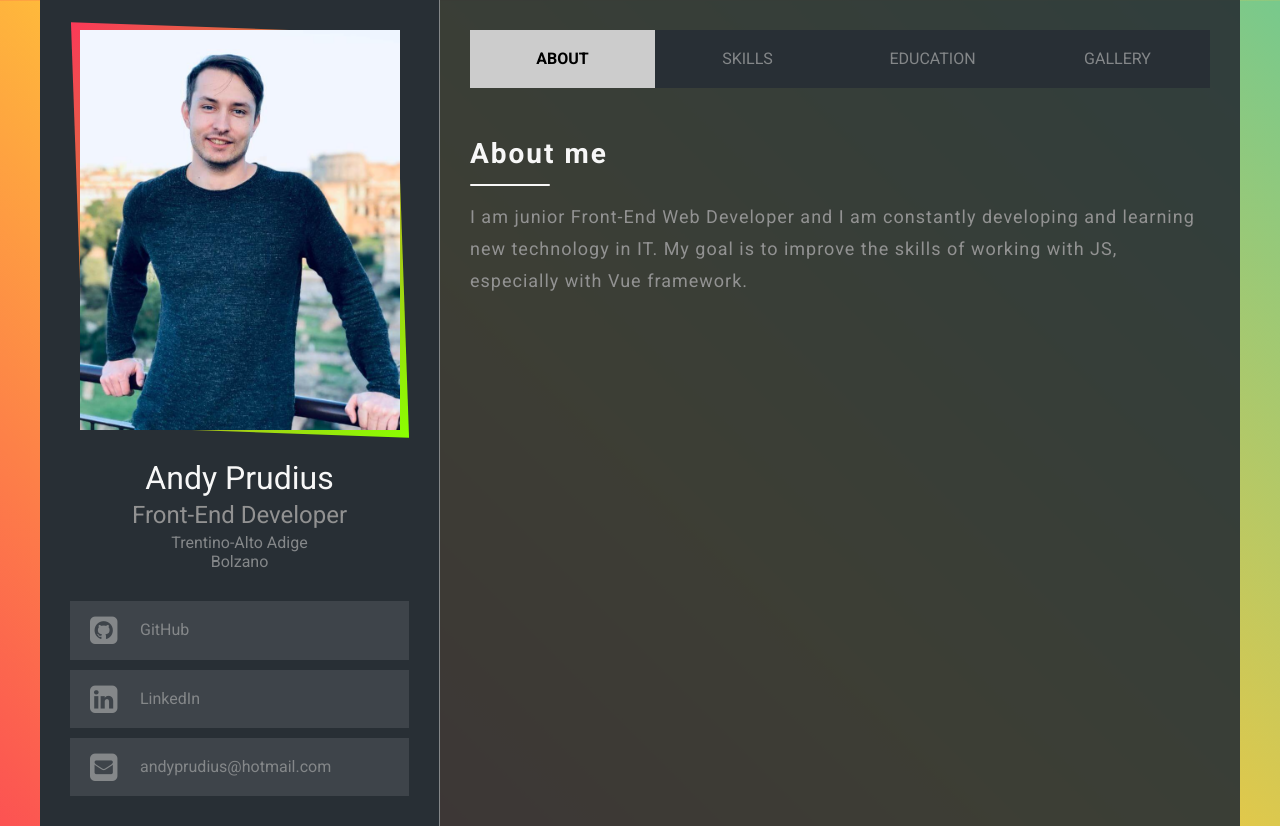
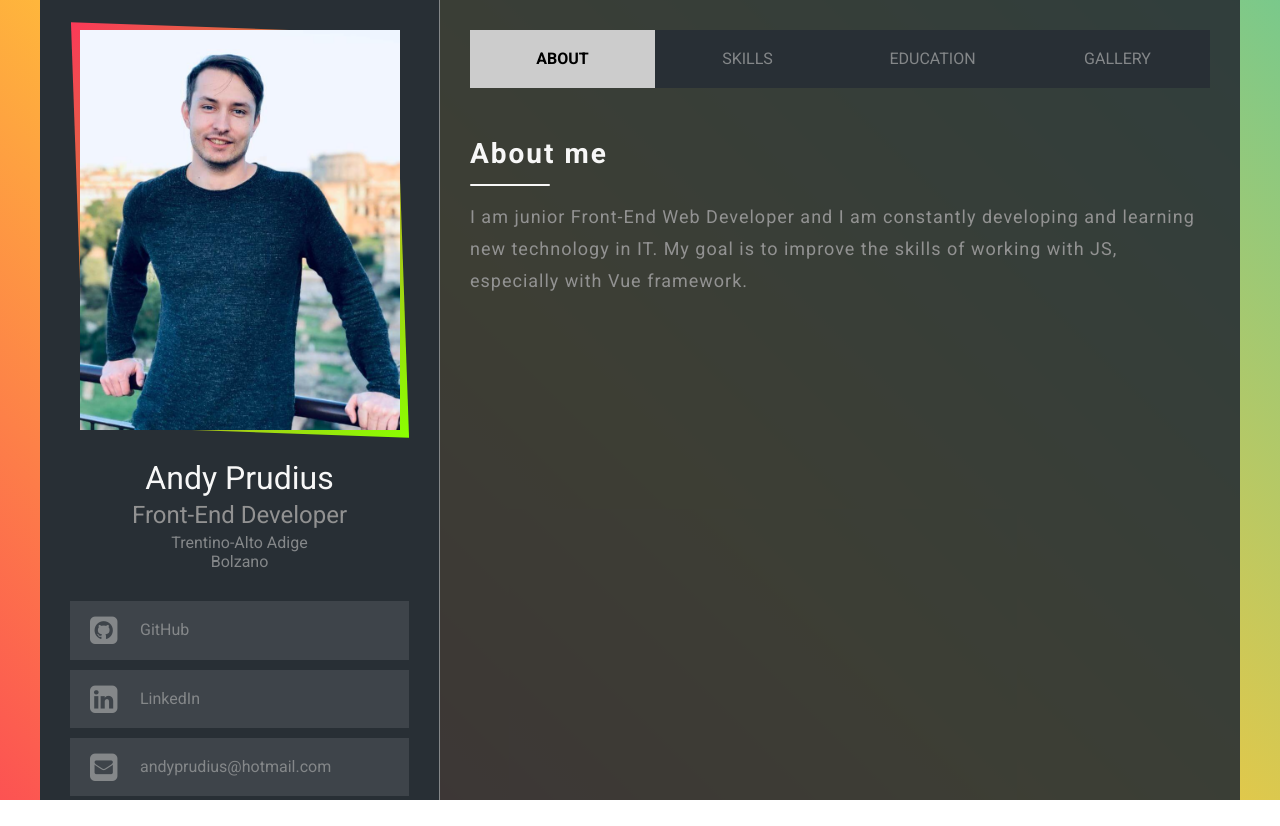
Before and after one commit to AndIReyf/cv, a website: page app/index.html in a window 1280 px wide. After the commit the page ends 800 px from the top, so only its background shows below. Drawn offline with nearby package versions, Linux system fonts and the light colour scheme; files whose address does not match are found by name.

Commit message:
Fixed height bug

```diff
--- a/app/scss/_global.scss
+++ b/app/scss/_global.scss
@@ -24,8 +24,9 @@ html {
 html,
 body {
   overflow-x: hidden;
-  min-height: 100%;
+  height: 100%;
   width: 100%;
+  position: relative;
 }
 
 body {
@@ -59,10 +60,19 @@ a {
   color: #000;
 }
 
+.page{
+  position: absolute;
+  left: 0;
+  top: 0;
+  width: 100%;
+  height: 100%;
+}
+
 .container {
   position: relative;
   max-width: 1200px;
   margin: 0 auto;
+  height: 100%;
 
   @media(max-width: 1000px) {
     .container {
--- a/app/scss/style.scss
+++ b/app/scss/style.scss
@@ -4,6 +4,7 @@
 
 .cv {
   display: flex;
+  min-height: 100%;
 
   @media (max-width: 1050px) {
     flex-direction: column;
```
Also changed, not shown: app/css/style.min.css.
